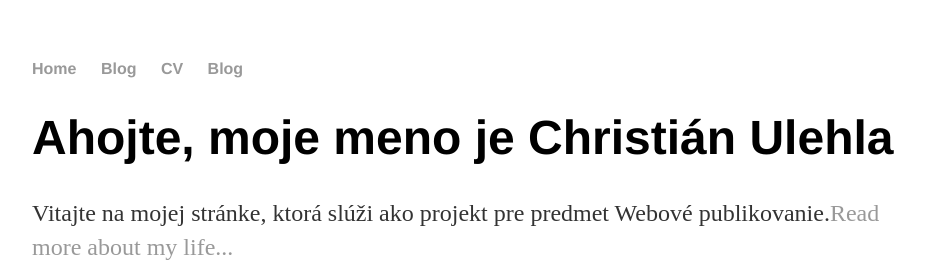
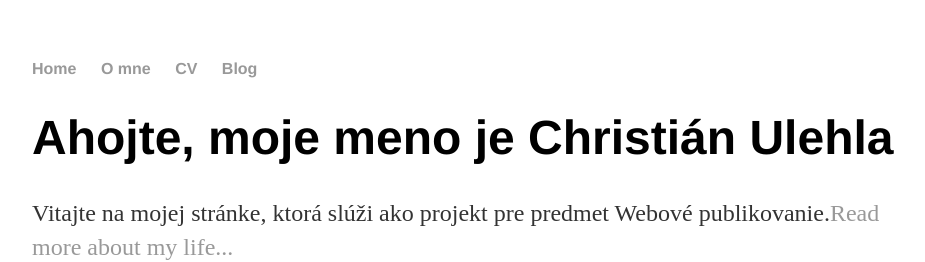
Before and after one commit to xulehlac/xulehlac.github.io, a Jekyll site: the page built from index.html, in a window 1280 px wide. Shown: the top 262 px of the page, without its empty margins (160-1085 px from the left). Built offline with Jekyll 4.4.1, drawn with Linux system fonts in a browser that asks for light colours.

Commit message:
Update default.html

```diff
--- a/_layouts/default.html
+++ b/_layouts/default.html
@@ -9,7 +9,7 @@
 			<nav>
 	    		<ul>
 	        		<li><a href="/">Home</a></li>
-		        	<li><a href="/about">Blog</a></li>
+		        	<li><a href="/about">O mne</a></li>
 	        		<li><a href="/cv">CV</a></li>
 	        		<li><a href="/blog">Blog</a></li>
 	    		</ul>
```
